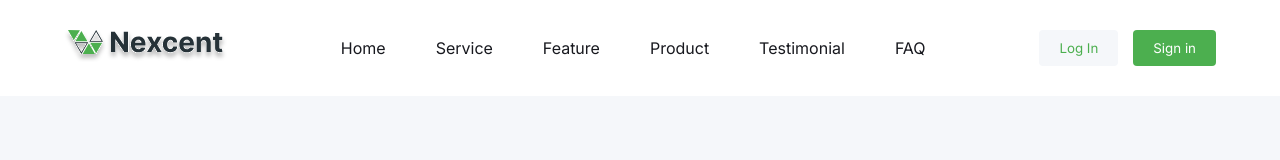
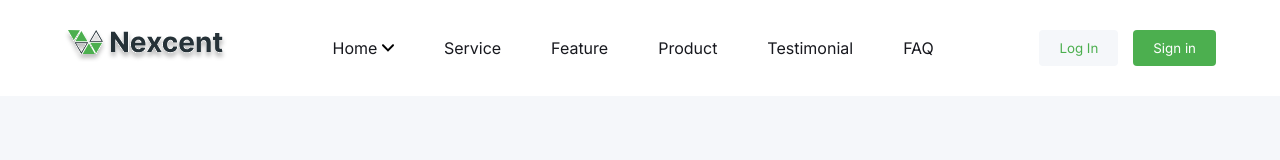
Before and after one commit to hussainALJ/agencyLandingPage, a React (Vite) app: page / in a window 1280 px wide. Shown: the top 160 px of the page. Built offline with nearby package versions, Linux system fonts and the light colour scheme.

Commit message:
Add arrow icon in headers nav

```diff
--- a/src/components/Header.jsx
+++ b/src/components/Header.jsx
@@ -1,6 +1,7 @@
 import styles from "./style/Header.module.css";
 import { useEffect, useState, useRef } from "react";
 import Logo from "../assets/logo.svg?react";
+import Arrow from "../assets/arrow.svg?react"
 
 function Header() {
   const [isOpen, setIsOpen] = useState(false);
@@ -24,7 +25,7 @@ function Header() {
               setIsOpen(!isOpen);
             }}
           >
-            Home
+            Home <Arrow />
           </a>
               <div ref={nav}>
                   <a href="">Service</a>
--- a/src/components/style/Header.module.css
+++ b/src/components/style/Header.module.css
@@ -16,11 +16,17 @@
   gap: 10px;
 }
 
+.nav svg {
+  transition: 300ms;
+}
+
 .hide {
   display: none;
 }
 
 .show {
+  background-color: #ffffff;
+  padding: 5px;
   position: absolute;
   transform: translate(0%, 34px);
   display: flex;
@@ -28,6 +34,10 @@
   justify-content: space-between;
   align-items: center;
   gap: 10px;
+}
+
+a:has(+ .show) svg {
+  transform: rotate(-180deg);
 }
 
 .btn {
```
Also changed, not shown: src/assets/arrow.svg (added).
